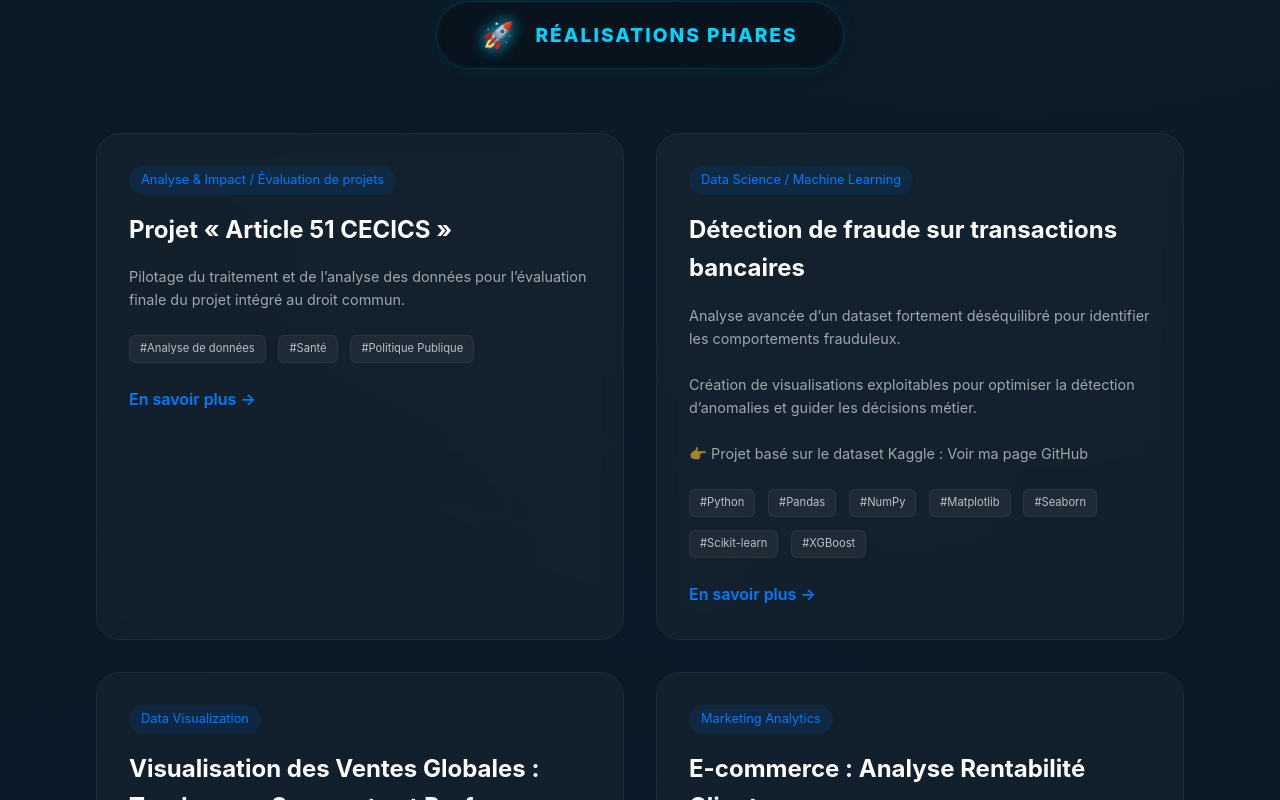
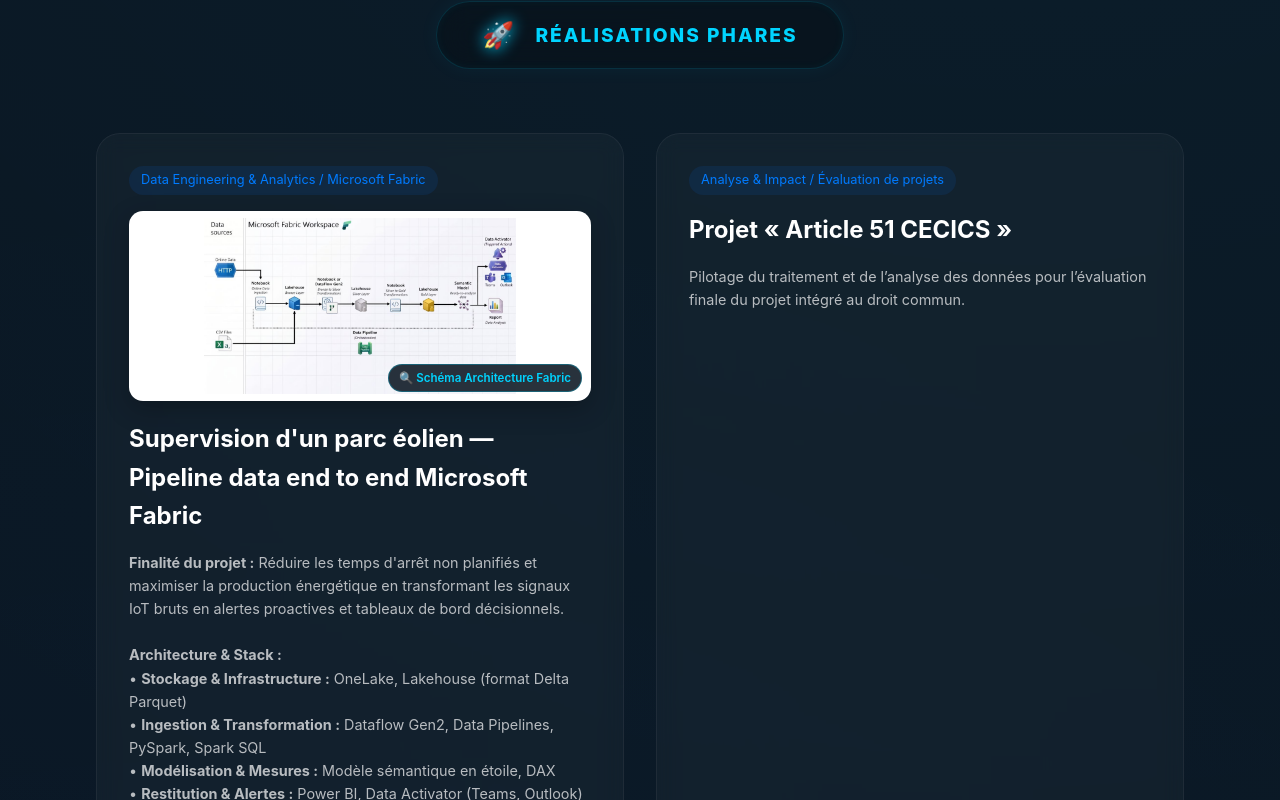
Before and after one commit to WoodyBOR1/Woody-BORGELLA-Portfolio, a React (Vite) app: page / in a window 1280 px wide. Shown: the part 1700-2500 px from the top of the page. Built offline with nearby package versions, Linux system fonts and the light colour scheme.

Commit message:
feat: add Microsoft Fabric wind farm project with architecture diagram, update experience to 10+ years

```diff
--- a/src/App.jsx
+++ b/src/App.jsx
@@ -40,6 +40,15 @@
       learn_more: "En savoir plus →",
       items: [
         {
+          id: 5,
+          title: "Supervision d'un parc éolien — Pipeline data end to end Microsoft Fabric",
+          description: "<strong>Finalité du projet :</strong> Réduire les temps d'arrêt non planifiés et maximiser la production énergétique en transformant les signaux IoT bruts en alertes proactives et tableaux de bord décisionnels.<br /><br /><strong>Architecture & Stack :</strong><br />• <strong>Stockage & Infrastructure :</strong> OneLake, Lakehouse (format Delta Parquet)<br />• <strong>Ingestion & Transformation :</strong> Dataflow Gen2, Data Pipelines, PySpark, Spark SQL<br />• <strong>Modélisation & Mesures :</strong> Modèle sémantique en étoile, DAX<br />• <strong>Restitution & Alertes :</strong> Power BI, Data Activator (Teams, Outlook)",
+          tags: ["Microsoft Fabric", "OneLake", "Lakehouse", "Delta Parquet", "PySpark", "Spark SQL", "Dataflow Gen2", "Power BI", "Data Activator", "DAX", "IoT"],
+          category: "Data Engineering & Analytics / Microsoft Fabric",
+          image: "portfolio/fabric_pipeline.png",
+          link: "https://github.com/WoodyBOR1/Projet-Fabric"
+        },
+        {
           id: 0,
           title: "Projet « Article 51 CECICS »",
           description: "Pilotage du traitement et de l’analyse des données pour l’évaluation finale du projet intégré au droit commun.",
@@ -79,8 +88,6 @@
           link: "https://app.powerbi.com/reportEmbed?reportId=4bf4c51a-a0af-4177-9fd2-ca97b800470c&autoAuth=true&ctid=a27be1f9-c44b-47a2-b99e-810261deecb8"
         }
       ]
-
-
     },
     contact: {
       title: "DÉMARRONS UN PROJET ENSEMBLE",
@@ -117,6 +124,15 @@
       title: "KEY REALIZATIONS",
       learn_more: "Learn more →",
       items: [
+        {
+          id: 5,
+          title: "Wind Farm Supervision — End-to-End Data Pipeline Microsoft Fabric",
+          description: "<strong>Project Purpose:</strong> Reduce unplanned downtime and maximize energy production by transforming raw IoT signals into proactive alerts and decision-making dashboards.<br /><br /><strong>Architecture & Stack:</strong><br />• <strong>Storage & Infrastructure:</strong> OneLake, Lakehouse (Delta Parquet format)<br />• <strong>Ingestion & Transformation:</strong> Dataflow Gen2, Data Pipelines, PySpark, Spark SQL<br />• <strong>Modeling & Measures:</strong> Star semantic model, DAX<br />• <strong>Delivery & Alerts:</strong> Power BI, Data Activator (Teams, Outlook)",
+          tags: ["Microsoft Fabric", "OneLake", "Lakehouse", "Delta Parquet", "PySpark", "Spark SQL", "Dataflow Gen2", "Power BI", "Data Activator", "DAX", "IoT"],
+          category: "Data Engineering & Analytics / Microsoft Fabric",
+          image: "portfolio/fabric_pipeline.png",
+          link: "https://github.com/WoodyBOR1/Projet-Fabric"
+        },
         {
           id: 0,
           title: "Project « Article 51 CECICS »",
@@ -320,7 +336,9 @@
                 padding: '2rem',
                 borderRadius: '24px',
                 border: '1px solid rgba(255,255,255,0.05)',
-                transition: 'all 0.3s ease'
+                transition: 'all 0.3s ease',
+                display: 'flex',
+                flexDirection: 'column'
               }}>
                 <div style={{
                   background: 'rgba(0, 123, 255, 0.1)',
@@ -329,11 +347,26 @@
                   borderRadius: '100px',
                   fontSize: '0.8rem',
                   display: 'inline-block',
-                  marginBottom: '1rem'
+                  marginBottom: '1rem',
+                  alignSelf: 'flex-start'
                 }}>{project.category}</div>
+
+                {project.image && (
+                  <div
+                    className="project-image-wrapper"
+                    onClick={() => window.open(project.image, '_blank')}
+                    title={lang === 'fr' ? "Cliquer pour afficher le schéma en haute définition" : "Click to view full architecture diagram"}
+                  >
+                    <img src={project.image} alt={project.title} className="project-card-img" />
+                    <span className="project-image-badge">
+                      🔍 {lang === 'fr' ? "Schéma Architecture Fabric" : "Fabric Architecture Diagram"}
+                    </span>
+                  </div>
+                )}
+
                 <h3 style={{ fontSize: '1.5rem', marginBottom: '1rem' }}>{project.title}</h3>
-                <p style={{ color: 'rgba(255,255,255,0.6)', fontSize: '0.9rem', marginBottom: '1.5rem' }} dangerouslySetInnerHTML={{ __html: project.description }}></p>
-                <div style={{ display: 'flex', gap: '0.8rem', flexWrap: 'wrap', marginBottom: '1.5rem' }}>
+                <p style={{ color: 'rgba(255,255,255,0.7)', fontSize: '0.9rem', marginBottom: '1.5rem', lineHeight: '1.6' }} dangerouslySetInnerHTML={{ __html: project.description }}></p>
+                <div style={{ display: 'flex', gap: '0.6rem', flexWrap: 'wrap', marginBottom: '1.5rem', marginTop: 'auto' }}>
                   {project.tags.map(tag => (
                     <span key={tag} className="project-tag">#{tag}</span>
                   ))}
--- a/src/index.css
+++ b/src/index.css
@@ -476,6 +476,63 @@
 .project-card:hover .project-tag {
   color: #fff;
   border-color: var(--accent-secondary);
+}
+
+/* Project Image Card */
+.project-image-wrapper {
+  position: relative;
+  width: 100%;
+  height: 190px;
+  border-radius: 14px;
+  overflow: hidden;
+  margin-bottom: 1.2rem;
+  background: #ffffff;
+  border: 1px solid rgba(255, 255, 255, 0.15);
+  cursor: pointer;
+  display: flex;
+  align-items: center;
+  justify-content: center;
+  box-shadow: 0 8px 24px rgba(0, 0, 0, 0.25);
+  transition: transform 0.3s ease, border-color 0.3s ease, box-shadow 0.3s ease;
+}
+
+.project-image-wrapper:hover {
+  transform: translateY(-2px);
+  border-color: var(--accent-secondary);
+  box-shadow: 0 12px 30px rgba(0, 212, 255, 0.25);
+}
+
+.project-card-img {
+  width: 100%;
+  height: 100%;
+  object-fit: contain;
+  transition: transform 0.4s ease;
+  padding: 6px;
+}
+
+.project-image-wrapper:hover .project-card-img {
+  transform: scale(1.03);
+}
+
+.project-image-badge {
+  position: absolute;
+  bottom: 8px;
+  right: 8px;
+  background: rgba(11, 22, 34, 0.88);
+  backdrop-filter: blur(8px);
+  color: #00d4ff;
+  font-size: 0.72rem;
+  font-weight: 600;
+  padding: 4px 10px;
+  border-radius: 20px;
+  border: 1px solid rgba(0, 212, 255, 0.3);
+  pointer-events: none;
+  transition: all 0.3s ease;
+}
+
+.project-image-wrapper:hover .project-image-badge {
+  background: #007bff;
+  color: #ffffff;
 }
 
 .experience-highlight {
```
Also changed, not shown: public/portfolio/fabric_pipeline.png (added).
